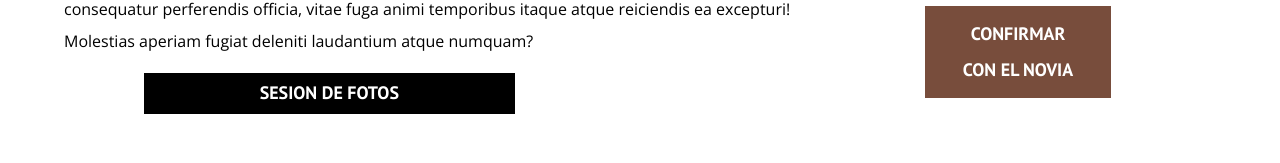
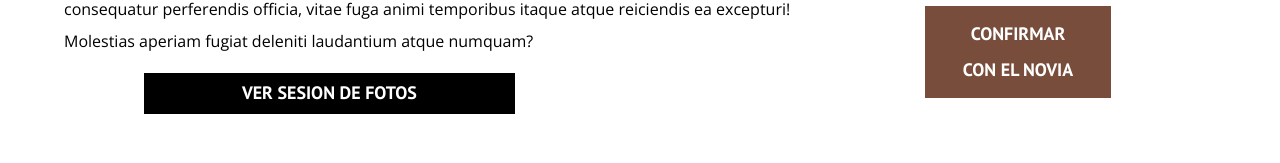
Before and after one commit to abrahanalarcon/Wedding-Invitation, a React (Vite) app: page / in a window 1280 px wide. Shown: the part 1295-1458 px from the top of the page. Built offline with nearby package versions, Linux system fonts and the light colour scheme.

Commit message:
arreglando boton ver sesion de fotos

```diff
--- a/src/components/Blog.jsx
+++ b/src/components/Blog.jsx
@@ -30,7 +30,7 @@ const Blog = () => {
                     <div className="entrada__contenido">
                         <h4 className="no-margin">Comparte con nosotros</h4>
                         <p>Lorem ipsum dolor sit amet consectetur adipisicing elit. Voluptate, rerum, reprehenderit consequatur perferendis officia, vitae fuga animi temporibus itaque atque reiciendis ea excepturi! Molestias aperiam fugiat deleniti laudantium atque numquam?</p>
-                        <button  onClick={handleOpenModal} className="boton boton--primario">Sesion de fotos</button>
+                        <button  onClick={handleOpenModal} className="boton boton--primario">Ver Sesion de fotos</button>
                     </div>
                 </article>
             </main>
```
